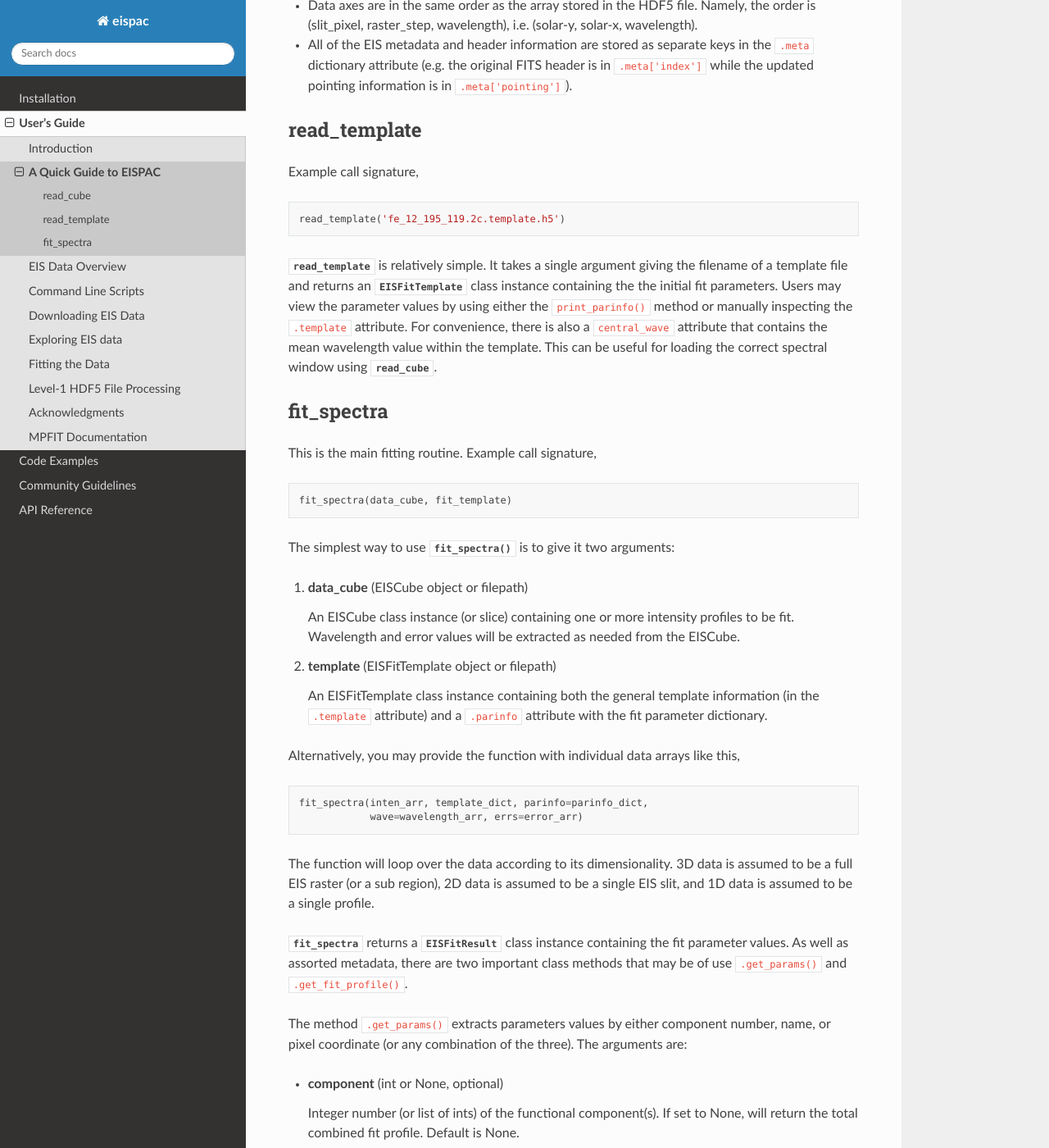
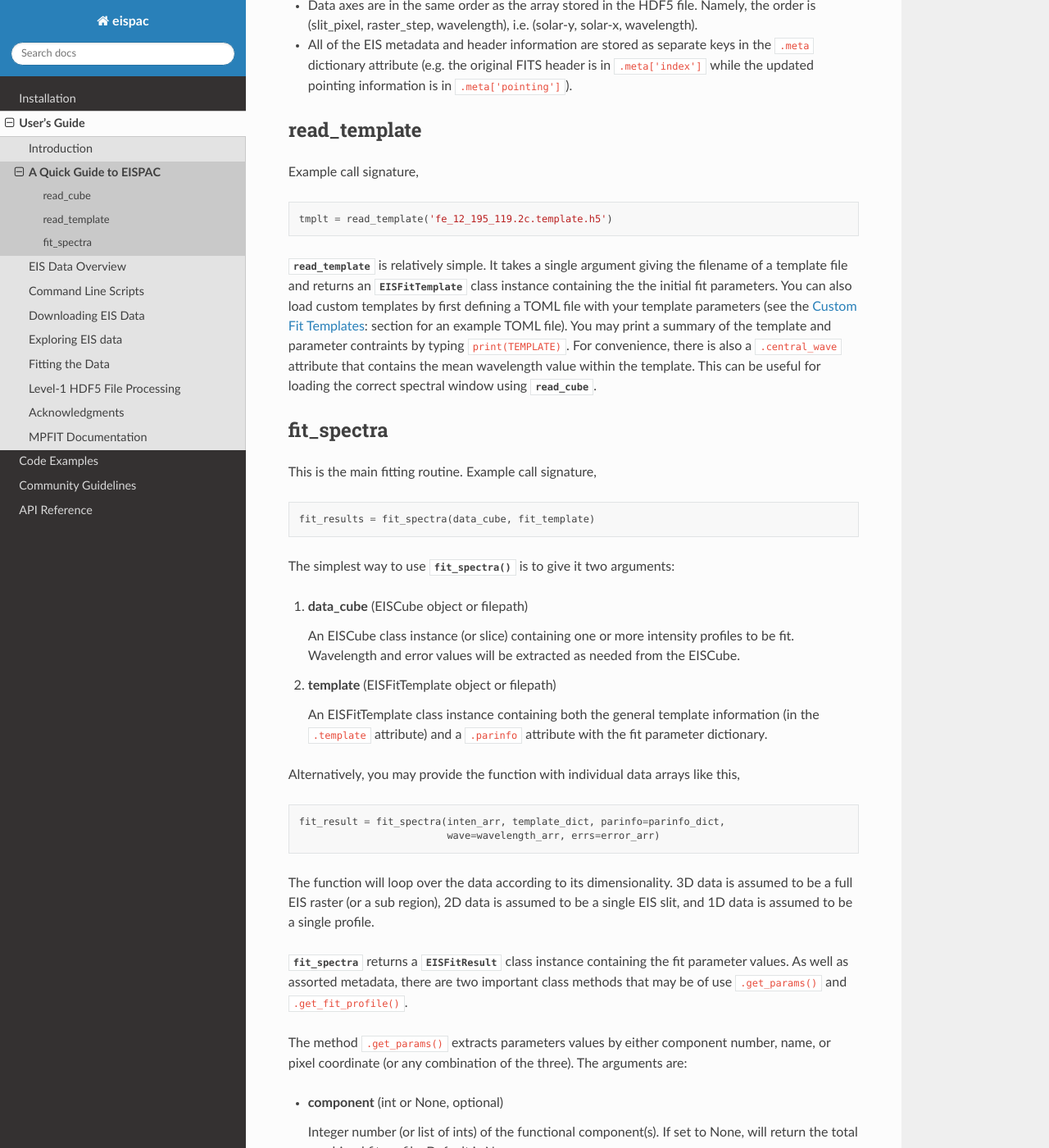
Before and after one commit to USNavalResearchLaboratory/eispac, a Sphinx documentation site: the page built from docs/guide/00-quick.rst, in a window 1280 px wide and 1400 px high, scrolled down 1105 px. Shown: the whole window at 82% size. Built offline with Sphinx 7.4.7 and the Read the Docs theme 2.0.0, drawn with Linux system fonts in a browser that asks for light colours; the version number could not be read and is left out.

```diff
--- a/docs/guide/00-quick.rst
+++ b/docs/guide/00-quick.rst
@@ -65,15 +65,17 @@ Example call signature,
 
 ::
 
-   read_template('fe_12_195_119.2c.template.h5')
+   tmplt = read_template('fe_12_195_119.2c.template.h5')
 
 `~eispac.core.read_template` is relatively simple. It takes a single argument
 giving the filename of a template file and returns an `~eispac.core.EISFitTemplate`
-class instance containing the the initial fit parameters. Users may view the parameter
-values by using either the ``print_parinfo()`` method or manually inspecting the
-``.template`` attribute. For convenience, there is also a ``central_wave`` attribute
-that contains the mean wavelength value within the template. This can be useful for
-loading the correct spectral window using `~eispac.core.read_cube`.
+class instance containing the the initial fit parameters. You can also load custom
+templates by first defining a TOML file with your template parameters (see the
+:ref:`Custom Fit Templates <sec-template_toml>`: section for an example TOML
+file). You may print a summary of the template and parameter contraints by typing
+``print(TEMPLATE)``. For convenience, there is also a ``.central_wave`` attribute
+that contains the mean wavelength value within the template. This can be useful
+for loading the correct spectral window using `~eispac.core.read_cube`.
 
 fit_spectra
 -----------
@@ -82,7 +84,7 @@ This is the main fitting routine. Example call signature,
 
 ::
 
-   fit_spectra(data_cube, fit_template)
+   fit_results = fit_spectra(data_cube, fit_template)
 
 The simplest way to use `~eispac.core.fit_spectra()` is to give it two arguments:
 
@@ -101,8 +103,8 @@ Alternatively, you may provide the function with individual data arrays like thi
 
 ::
 
-   fit_spectra(inten_arr, template_dict, parinfo=parinfo_dict,
-               wave=wavelength_arr, errs=error_arr)
+   fit_result = fit_spectra(inten_arr, template_dict, parinfo=parinfo_dict,
+                            wave=wavelength_arr, errs=error_arr)
 
 The function will loop over the data according to its dimensionality. 3D data is
 assumed to be a full EIS raster (or a sub region), 2D data is assumed to be a
--- a/docs/guide/02-scripts.rst
+++ b/docs/guide/02-scripts.rst
@@ -68,7 +68,7 @@ EISPAC. If you have a working IDL installation of SolarSoft, the tool will
 attempt to locate a copy of the ``eis_cat.sqlite`` database on your computer.
 Otherwise, the program will try to download the database the first time you
 start the GUI. Please be patient, downloading the full catalog can take a
-minute of two.
+minute or two.
 
 .. figure:: figures/eis_catalog_example.png
    :align: center
--- a/docs/install.rst
+++ b/docs/install.rst
@@ -32,12 +32,14 @@ try installing the required packages individually first.
 
 -  python-dateutil >= 2.8
 
+-  tomli >= 1.1.0 (python < v3.11 only)
+
 .. _sec-install:
 
 Standard Installation
 ---------------------
 
-EISPAC is now available on PyPI. To install, just use the following command,
+EISPAC is available on PyPI. To install, use the following command,
 
 ::
 
```
Also changed, not shown: other parts of docs/guide/00-quick.rst (+1 -1 lines), docs/guide/04-fitting.rst (+10 -6 lines), .readthedocs.yaml.
